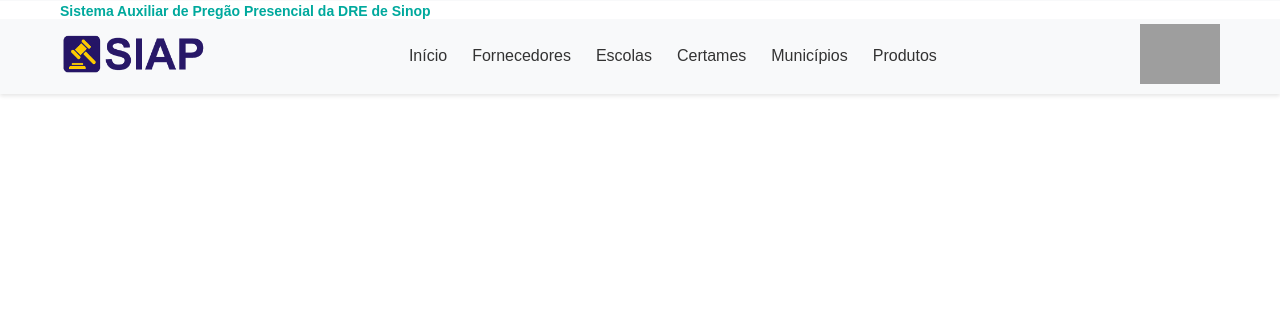
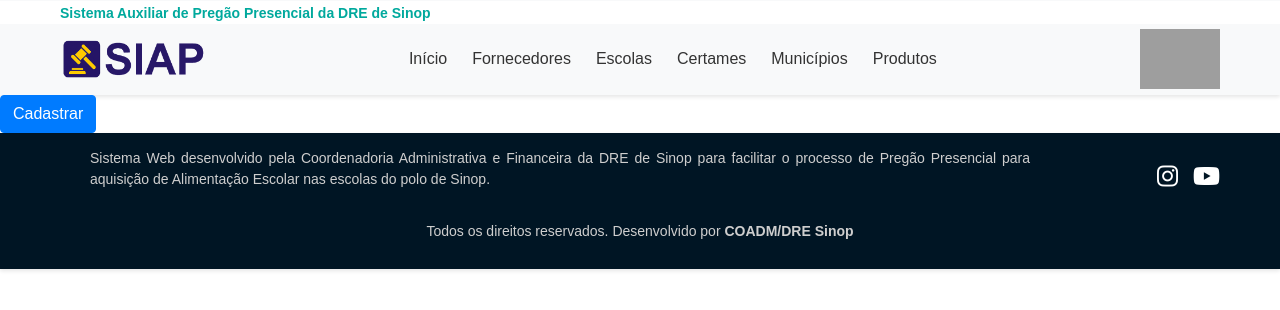
Before and after one commit to xandaotba/pregao-dresinop, a PHP site: page / in a window 1280 px wide. Shown: the top 310 px of the page. Run offline with PHP 8.4, Linux system fonts and the light colour scheme; grey boxes are pictures that could not be loaded.

Commit message:
Atualização no modelo do banco, classes certames e escolas atualizadas. Foi feito o rodapé no arquivo index.

```diff
--- a/classes/models/Escolas.php
+++ b/classes/models/Escolas.php
@@ -8,9 +8,10 @@
         public $Bairro;
         public $PresConselho;
         public $CpfPresConselho;
+        public $RgPresConselho;
         public $Municipio;
 
-        function __construct($codigo = null, $nome = null, $cnpj = null, $logradouro = null, $bairro = null, $presConselho = null, $cpfPresConselho = null, Municipios $municipio = null) {
+        function __construct($codigo = null, $nome = null, $cnpj = null, $logradouro = null, $bairro = null, $presConselho = null, $cpfPresConselho = null, $rgPresConselho = null, Municipios $municipio = null) {
             $this->Codigo = $codigo;
             $this->Nome = $nome;
             $this->Cnpj = $cnpj;
@@ -18,6 +19,7 @@
             $this->Bairro = $bairro;
             $this->PresConselho = $presConselho;
             $this->CpfPresConselho = $cpfPresConselho;
+            $this->RgPresConselho = $rgPresConselho;
             if ($municipio !=null)
                 $this->Municipio = $municipio;
             else
--- /dev/null
+++ b/css/Rodape.css
@@ -0,0 +1,54 @@
+
+/*
+    Created on : May 16, 2025, 2:33:54 PM
+    Author     : DRE-72
+*/
+
+
+footer {
+      background-color: #001524;
+      box-shadow: 0 2px 4px rgba(0,0,0,0.1);
+      padding: 10px 30px 1px;
+      color: #cecece;
+      font-size: 14px;
+    }
+
+     .topo-footer {
+        display: flex;
+        align-items: center;
+        justify-content: space-between;
+        padding: 5px 30px;
+    }
+
+    .sobre-rodape{
+        display: flex;
+        justify-content: center;
+        align-items: center;
+        max-width: 1000px;
+        text-align: justify;
+        padding-left: 30px;
+        padding-right: 30px;
+    }
+
+    .redes-sociais {
+  display: flex;
+  gap: 15px;
+  align-items: center;
+}
+
+.redes-sociais a {
+  color: #ffff;
+  font-size: 24px;
+  transition: color 0.3s;
+  text-decoration: none;
+}
+
+.redes-sociais a:hover {
+  color: #00a99d; /* Ou outra cor desejada ao passar o mouse */
+}
+
+    .direitos-site{
+        padding-top: 10px;
+        padding-bottom: 10px;
+        text-align: center;
+    }
--- a/index.php
+++ b/index.php
@@ -2,12 +2,20 @@
 <html lang="pt-br">
 <head>
   <meta charset="UTF-8">
-  <meta name="viewport" content="width=device-width, initial-scale=1.0">
+  <meta name="viewport" content="width=device-width, initial-scale=1.0, shrink-to-fit=no">
   <title>Pregão DRE de Sinop</title>
-  <link rel="stylesheet" href="css/estilo.css?v=1.0">
+  <link rel="stylesheet" href="https://cdnjs.cloudflare.com/ajax/libs/font-awesome/6.5.0/css/all.min.css">
+  <link rel="stylesheet" href="https://stackpath.bootstrapcdn.com/bootstrap/4.1.3/css/bootstrap.min.css" integrity="sha384-MCw98/SFnGE8fJT3GXwEOngsV7Zt27NXFoaoApmYm81iuXoPkFOJwJ8ERdknLPMO" crossorigin="anonymous">
+  <link rel="stylesheet" href="css/Cabecalho.css?v=1.0">
+  <link rel="stylesheet" href="css/Rodape.css?v=1.0">
+
+
 
 </head>
 <body>
+     <script src="https://code.jquery.com/jquery-3.3.1.slim.min.js" integrity="sha384-q8i/X+965DzO0rT7abK41JStQIAqVgRVzpbzo5smXKp4YfRvH+8abtTE1Pi6jizo" crossorigin="anonymous"></script>
+<script src="https://cdnjs.cloudflare.com/ajax/libs/popper.js/1.14.3/umd/popper.min.js" integrity="sha384-ZMP7rVo3mIykV+2+9J3UJ46jBk0WLaUAdn689aCwoqbBJiSnjAK/l8WvCWPIPm49" crossorigin="anonymous"></script>
+<script src="https://stackpath.bootstrapcdn.com/bootstrap/4.1.3/js/bootstrap.min.js" integrity="sha384-ChfqqxuZUCnJSK3+MXmPNIyE6ZbWh2IMqE241rYiqJxyMiZ6OW/JmZQ5stwEULTy" crossorigin="anonymous"></script>
 
   <header>
            <div class="texto-header">
@@ -28,12 +36,39 @@
       </ul>
     </nav>
 
+
+
     <div class="logo-right">
       <img src="images/Logo DRE.png" alt="Logo direita">
     </div>
   </div>
 </header>
 
+    <div class="content">
+          <div class="botoes">
+              <button type="button" class="btn btn-primary">Cadastrar </button>
+          </div>
+      </div>
+
+    <footer>
+        <div class="topo-footer">
+            <div class="sobre-rodape">
+                <p> Sistema Web desenvolvido pela Coordenadoria Administrativa e Financeira da DRE de Sinop para facilitar o processo de Pregão Presencial para aquisição de Alimentação Escolar nas escolas do polo de Sinop.</p>
+            </div>
+            <div class="redes-sociais">
+  <a href="https://instagram.com" target="_blank" aria-label="Instagram">
+    <i class="fab fa-instagram"></i>
+  </a>
+  <a href="https://youtube.com" target="_blank" aria-label="YouTube">
+    <i class="fab fa-youtube"></i>
+  </a>
+</div>
+        </div>
+        <div class="direitos-site">
+            <p> Todos os direitos reservados. Desenvolvido por <strong>COADM/DRE Sinop</strong></p>
+        </div>
+    </footer>
+
 
 </body>
 </html>
--- a/nbproject/private/private.xml
+++ b/nbproject/private/private.xml
@@ -3,15 +3,16 @@
     <editor-bookmarks xmlns="http://www.netbeans.org/ns/editor-bookmarks/2" lastBookmarkId="0"/>
     <open-files xmlns="http://www.netbeans.org/ns/projectui-open-files/2">
         <group>
+            <file>file:/C:/xampp/htdocs/Pregao_DRE_Sinop/css/estilo.css</file>
             <file>file:/C:/xampp/htdocs/Pregao_DRE_Sinop/index.php</file>
             <file>file:/C:/xampp/htdocs/Pregao_DRE_Sinop/header.php</file>
-            <file>file:/C:/xampp/htdocs/Pregao_DRE_Sinop/css/estilo.css</file>
             <file>file:/C:/xampp/htdocs/Pregao_DRE_Sinop/classes/models/Escolas.php</file>
             <file>file:/C:/xampp/htdocs/Pregao_DRE_Sinop/classes/models/Fornecedores.php</file>
             <file>file:/C:/xampp/htdocs/Pregao_DRE_Sinop/classes/models/Municipios.php</file>
             <file>file:/C:/xampp/htdocs/Pregao_DRE_Sinop/classes/models/Produtos.php</file>
             <file>file:/C:/xampp/htdocs/Pregao_DRE_Sinop/classes/models/Certames.php</file>
             <file>file:/C:/xampp/htdocs/Pregao_DRE_Sinop/config.php</file>
+            <file>file:/C:/xampp/htdocs/Pregao_DRE_Sinop/Códigos%20Github.txt</file>
         </group>
     </open-files>
 </project-private>
```
Also changed, not shown: classes/models/Certames.php (+14 -3 lines), css/Cabecalho.css (renamed from css/estilo.css), 2 other files.
